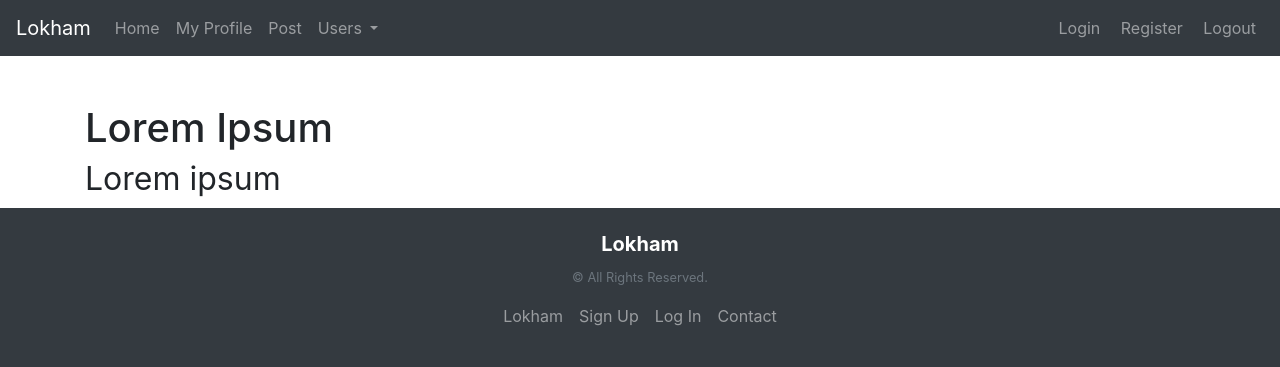
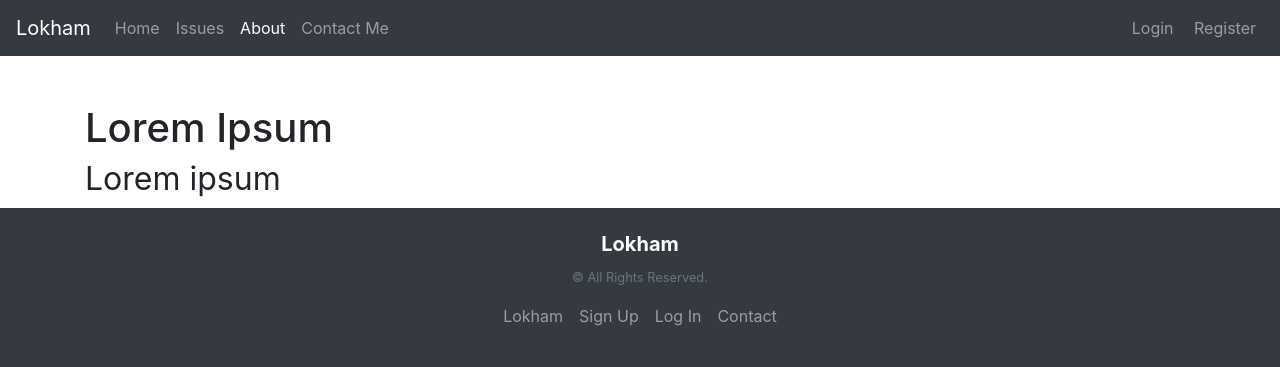
Before and after one commit to Sourav-Patteri/Lokham, a PHP site: page /about.php in a window 1280 px wide. Shown: the top 367 px of the page. Run offline with PHP 8.4, Linux system fonts and the light colour scheme.

Commit message:
logic in main-nav

```diff
--- a/partials/_main-nav.php
+++ b/partials/_main-nav.php
@@ -13,38 +13,70 @@
         <a class="nav-link" href="<?= base_path ?>/">Home</span></a>
       </li>
                 <!-- only display if logged in -->
+      <?php if (ADMIN): ?>
+      <li class="nav-item dropdown">
+        <a class="nav-link dropdown-toggle" href="#" id="usersDropdown" role="button" data-toggle="dropdown" aria-haspopup="true" aria-expanded="false">
+         Users
+        </a>
+       <div class="dropdown-menu" aria-labelledby="usersDropdown">
+        <a class="dropdown-item" href="<?= base_path ?>/users/new.php">Create a New User</a>
+        <a class="dropdown-item" href="<?= base_path ?>/users">View All Users</a>
+       </div>
+      </li>
+      <?php endif ?>
+      <?php if (AUTH): ?>
       <li class="nav-item">
-        <a class="nav-link" href="<?= base_path ?>/users/show.php">My Profile</a>
+        <a class="nav-link" href="<?= base_path ?>/users/show.php?id=<?= $_SESSION['user']['id'] ?>">My Profile</a>
       </li>
+      <?php endif ?>
+      <?php if (ADMIN): ?>
+        <li class="nav-item dropdown">
+          <a class="nav-link dropdown-toggle" href="#" id="blogDropdown" role="button" data-toggle="dropdown" aria-haspopup="true" aria-expanded="false">
+            Issue Management
+          </a>
+          <div class="dropdown-menu" aria-labelledby="blogDropdown">
+            <a class="dropdown-item" href="<?= base_path ?>/posts/new.php">Create a New Issue</a>
+            <a class="dropdown-item" href="<?= base_path ?>/posts">Archives</a>
+          </div>
+        </li>
+      <?php else: ?>
+        <li class="nav-item">
+          <a class="nav-link" href="<?= base_path ?>/posts">Issues</a>
+        </li>
+      <?php endif ?>
+      <?php if (AUTH && !ADMIN): ?>
       <li class="nav-item">
-        <a class="nav-link" href="<?= base_path ?>/posts/create.php">Post</a>
+        <a class="nav-link" href="<?= base_path ?>/posts/create.php">Post an Issue</a>
       </li>
-      <li class="nav-item dropdown">
-        <a class="nav-link dropdown-toggle" href="#" id="navbarDropdown" role="button" data-toggle="dropdown" aria-haspopup="true" aria-expanded="false">
-          Users
-        </a>
-        <div class="dropdown-menu" aria-labelledby="navbarDropdown">
-          <a class="dropdown-item" href="<?= base_path ?>/users/new.php">Create a New User</a>
-          <a class="dropdown-item" href="<?= base_path ?>/users/show.php">View All Users</a>
-        </div>
+      <?php endif ?>
+      <li class="nav-item <?= isset($_active) && $_active === 'about' ? 'active' : null ?>">
+        <a class="nav-link" href="<?= base_path ?>/about.php">About</a>
       </li>
+      <li class="nav-item <?= isset($_active) && $_active === 'contact' ? 'active' : null ?>">
+        <a class="nav-link" href="<?= base_path ?>/contact.php">Contact Me</a>
+      </li>
+      <!-- for use after doing parent child relations -->
+
     </ul>
     <ul class="navbar-nav ml-auto">
+    <?php if (!AUTH): ?>
       <li class="nav-item">
-        <a href="/sessions/login.php" class="nav-link">
+        <a href="<?= base_path ?>/sessions/login.php" class="nav-link">
           <i class="fa fa-unlock"></i>&nbsp;Login
         </a>
       </li>
       <li class="nav-item">
-        <a href="/sessions/register.php" class="nav-link">
+        <a href="<?= base_path ?>/users/new.php" class="nav-link">
           <i class="fa fa-user"></i>&nbsp;Register
         </a>
       </li>
+      <?php else: ?>
       <li class="nav-item">
-        <a href="/sessions/logout.php" class="nav-link">
+        <a href="<?= base_path ?>/users/new.php" class="nav-link">
           <i class="fa fa-lock"></i>&nbsp;Logout
         </a>
       </li>
+      <?php endif ?>
     </ul>
   </div>
 </nav>
--- a/users/create.php
+++ b/users/create.php
@@ -39,7 +39,7 @@
 
 if (count($errors) > 0) {
     $_SESSION['form_data'] = $_POST;
-    redirect_with_errors(base_path . '/users/new.php', errors);
+    redirect_with_errors(base_path . '/users/new.php', $errors);
   }
 
 $sql = "SELECT email FROM users WHERE email = :email";
@@ -52,7 +52,7 @@ if ($exists) $errors[] = "This user already exists.";
 
 if (count($errors) > 0) {
     $_SESSION['form_data'] = $_POST;
-    redirect_with_errors(base_path . '/users/new.php', errors);
+    redirect_with_errors(base_path . '/users/new.php', $errors);
   }
   $_POST['email'] = filter_var($_POST['email'], FILTER_SANITIZE_EMAIL);
 
```
